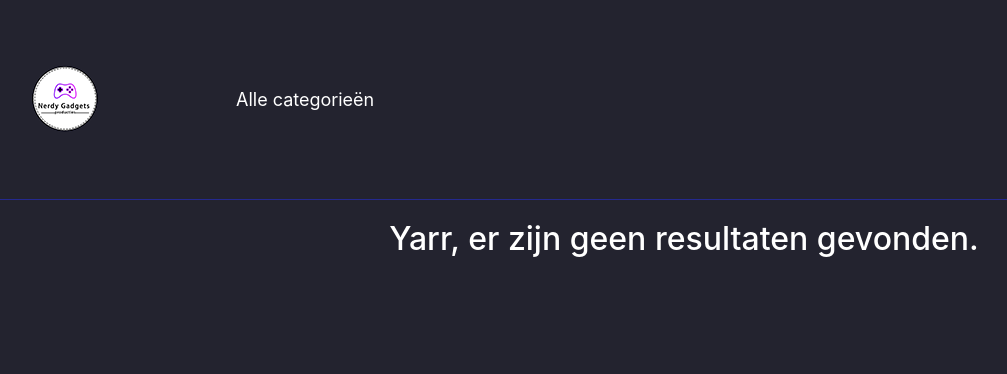
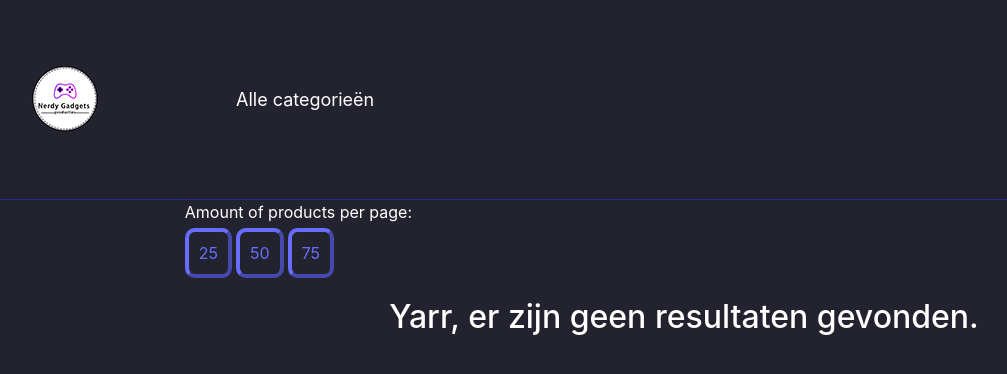
Before and after one commit to KBS-Webshop/KBS-Webshop, a PHP site: page /browse.php?category_id=1 in a window 1280 px wide. Shown: the top 374 px of the page, without its empty margins (84-1091 px from the left). Run offline with PHP 8.4, Linux system fonts and the light colour scheme; data that the repository does not hold is empty; some libraries are stand-ins or nearby versions; some web fonts are replaced.

Commit message:
X producten geimplementeerd

```diff
--- a/browse.php
+++ b/browse.php
@@ -29,6 +29,13 @@ if (isset($_GET['page_number'])) {
 } else {
     $PageNumber = 0;
 }
+
+// code deel 1 van User story: Zoeken producten
+// <voeg hier de code in waarin de zoekcriteria worden opgebouwd>
+
+// <einde van de code voor zoekcriteria>
+// einde code deel 1 van User story: Zoeken producten
+
 
 $Offset = $PageNumber * $ProductsOnPage;
 
@@ -96,18 +103,50 @@ if (isset($amount)) {
     }
 ?>
 
-<!-- code deel 3 van User story: Zoeken producten : de html -->
+<!-- code deel 3 van User story: Zoeken producten: de html -->
 <!-- de zoekbalk links op de pagina  -->
+
 
 
 <!-- einde zoekresultaten die links van de zoekbalk staan -->
 <!-- einde code deel 3 van User story: Zoeken producten  -->
+
 <div id="ResultsArea" class="Browse">
+
+    <p>Amount of products per page:</p>
+    <form method="get" style="display:flex;flex-direction: row;justify-items: left;width:10%;">
+        <input type="hidden" name="category_id" value="<?php print($_GET['category_id']) ?>">
+        <style>
+            .itemNumberButton {
+                background-color: rgb(35, 35, 47);
+                color:#676EFF;
+                border-color:#676EFF;
+                border-radius: 20%;
+                margin-right: 4px;
+                margin-top: -12px;
+                border-width: 4px;
+            }
+            .itemNumberButtonDisabled {
+                border-color: rgb(153, 187, 255) !important;
+            }
+        </style>
+
+        <input type="submit" name="products_on_page" value="25" class="itemNumberButton <?php if ($_GET['products_on_page'] == 25) print('itemNumberButtonDisabled')?>">
+        <input type="submit" name="products_on_page" value="50" class="itemNumberButton <?php if ($_GET['products_on_page'] == 50) print('itemNumberButtonDisabled')?>">
+        <input type="submit" name="products_on_page" value="75" class="itemNumberButton <?php if ($_GET['products_on_page'] == 75) print('itemNumberButtonDisabled')?>">
+
+    </form>
+
+
     <?php
     if (isset($ReturnableResult) && count($ReturnableResult) > 0) {
         foreach ($ReturnableResult as $row) {
             ?>
+            <!--  coderegel 1 van User story: bekijken producten  -->
+
             <a class="ListItem" href='view.php?id=<?php print $row['StockItemID']; ?>'>
+
+            <!-- einde coderegel 1 van User story: bekijken producten   -->
                 <div id="ProductFrame">
                     <?php
                     if (isset($row['ImagePath'])) { ?>
@@ -130,7 +169,11 @@ if (isset($amount)) {
                     <p class="StockItemComments"><?php print $row["MarketingComments"]; ?></p>
                     <h4 class="ItemQuantity"><?php print getVoorraadTekst($row["QuantityOnHand"]); ?></h4>
                 </div>
+            <!--  coderegel 2 van User story: bekijken producten  -->
+
             </a>
+
+            <!--  einde coderegel 2 van User story: bekijken producten  -->
         <?php } ?>
 
         <form id="PageSelector">
```
